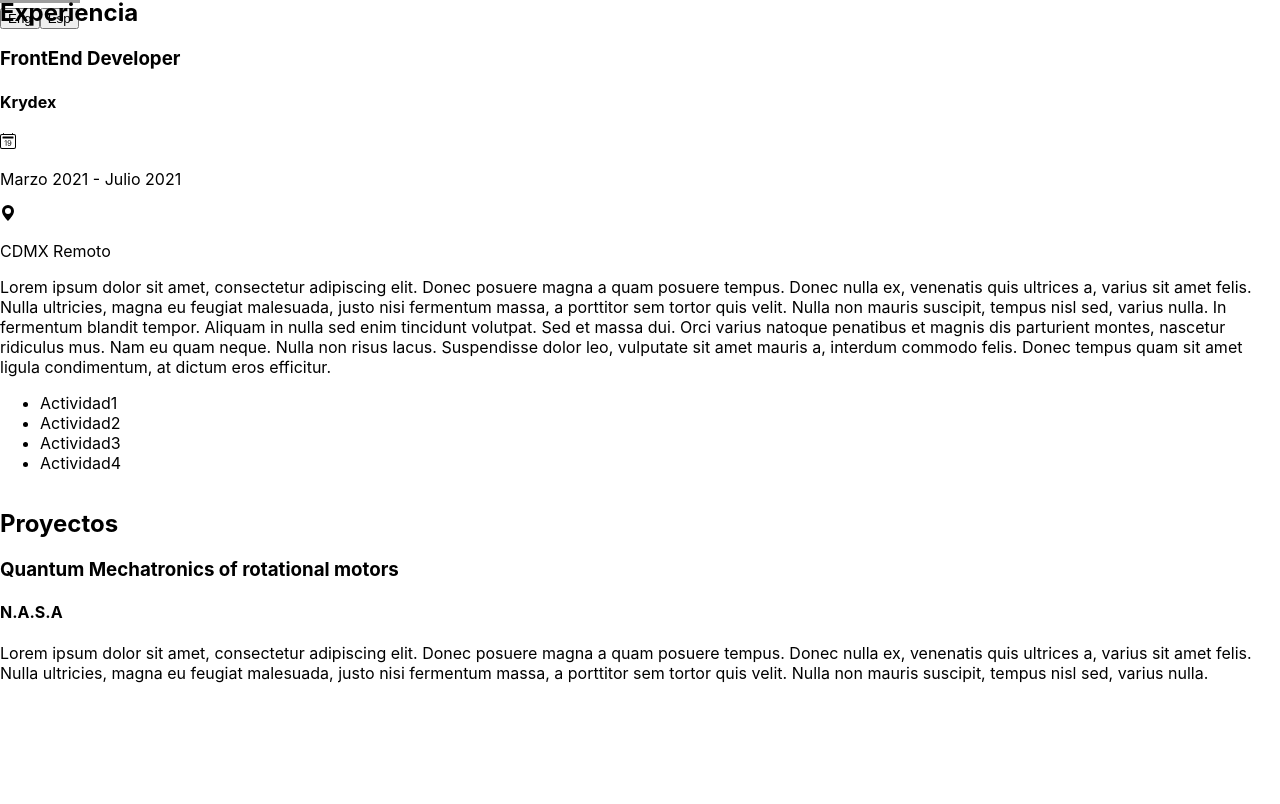
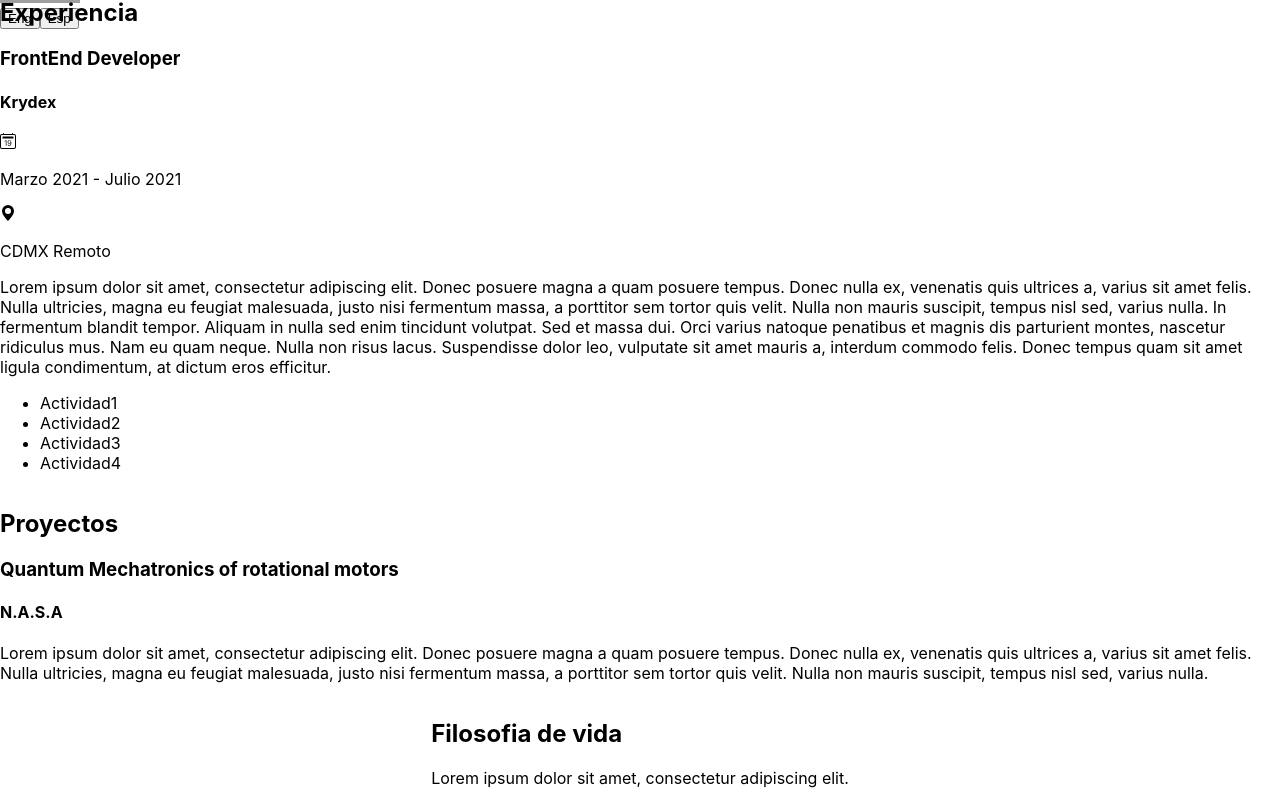
Before and after one commit to ErnestoZuniga/ErnestoZuniga.github.io, a React (Create React App) app: page / in a window 1280 px wide. Shown: the part 283-1087 px from the top of the page. Before the commit the page ends 982 px from the top, so only its background shows below. Built offline with nearby package versions, Linux system fonts and the light colour scheme; grey boxes are pictures that could not be loaded.

Commit message:
Feature: added Lifephilosophy component

```diff
--- /dev/null
+++ b/src/components/LifePhilosophy.jsx
@@ -0,0 +1,10 @@
+import React from 'react';
+
+const LifePhilosophy = (props) => (
+  <div>
+    <h2>Filosofia de vida</h2>
+    <p>{props.description}</p>
+  </div>
+)
+
+export default LifePhilosophy;
--- a/src/containers/Home.jsx
+++ b/src/containers/Home.jsx
@@ -3,6 +3,7 @@ import React from 'react';
 //import '../assets/styles/App.css';
 import Experience from '../components/Experience';
 import Proyects from '../components/Proyects';
+import LifePhilosophy from '../components/LifePhilosophy';
 
 const Home = () => {
   const description='Lorem ipsum dolor sit amet, consectetur adipiscing elit. Donec posuere magna a quam posuere tempus. Donec nulla ex, venenatis quis ultrices a, varius sit amet felis. Nulla ultricies, magna eu feugiat malesuada, justo nisi fermentum massa, a porttitor sem tortor quis velit. Nulla non mauris suscipit, tempus nisl sed, varius nulla. In fermentum blandit tempor. Aliquam in nulla sed enim tincidunt volutpat. Sed et massa dui. Orci varius natoque penatibus et magnis dis parturient montes, nascetur ridiculus mus. Nam eu quam neque. Nulla non risus lacus. Suspendisse dolor leo, vulputate sit amet mauris a, interdum commodo felis. Donec tempus quam sit amet ligula condimentum, at dictum eros efficitur.'
@@ -35,6 +36,7 @@ const Home = () => {
       institution={'N.A.S.A'}
       description={'Lorem ipsum dolor sit amet, consectetur adipiscing elit. Donec posuere magna a quam posuere tempus. Donec nulla ex, venenatis quis ultrices a, varius sit amet felis. Nulla ultricies, magna eu feugiat malesuada, justo nisi fermentum massa, a porttitor sem tortor quis velit. Nulla non mauris suscipit, tempus nisl sed, varius nulla.'}
     />
+    <LifePhilosophy description={'Lorem ipsum dolor sit amet, consectetur adipiscing elit.'}/>
   </div>
   );
 }
```
